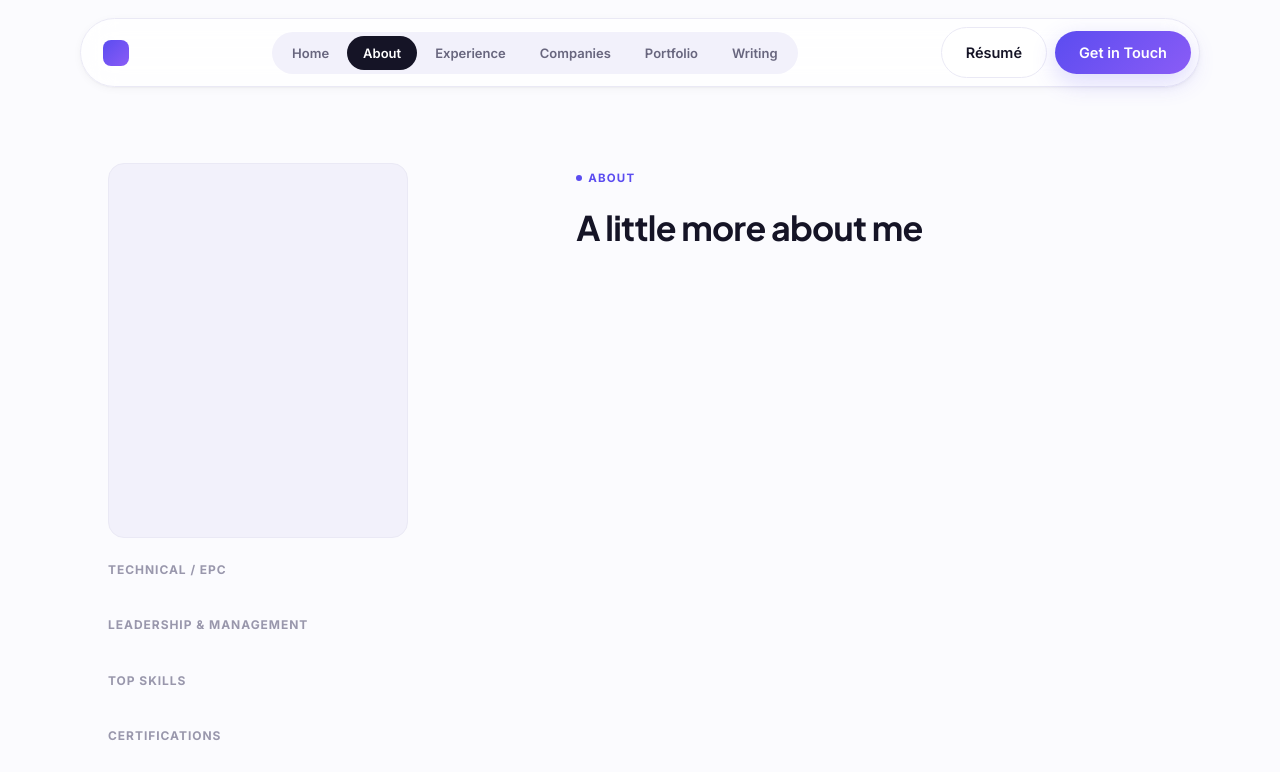
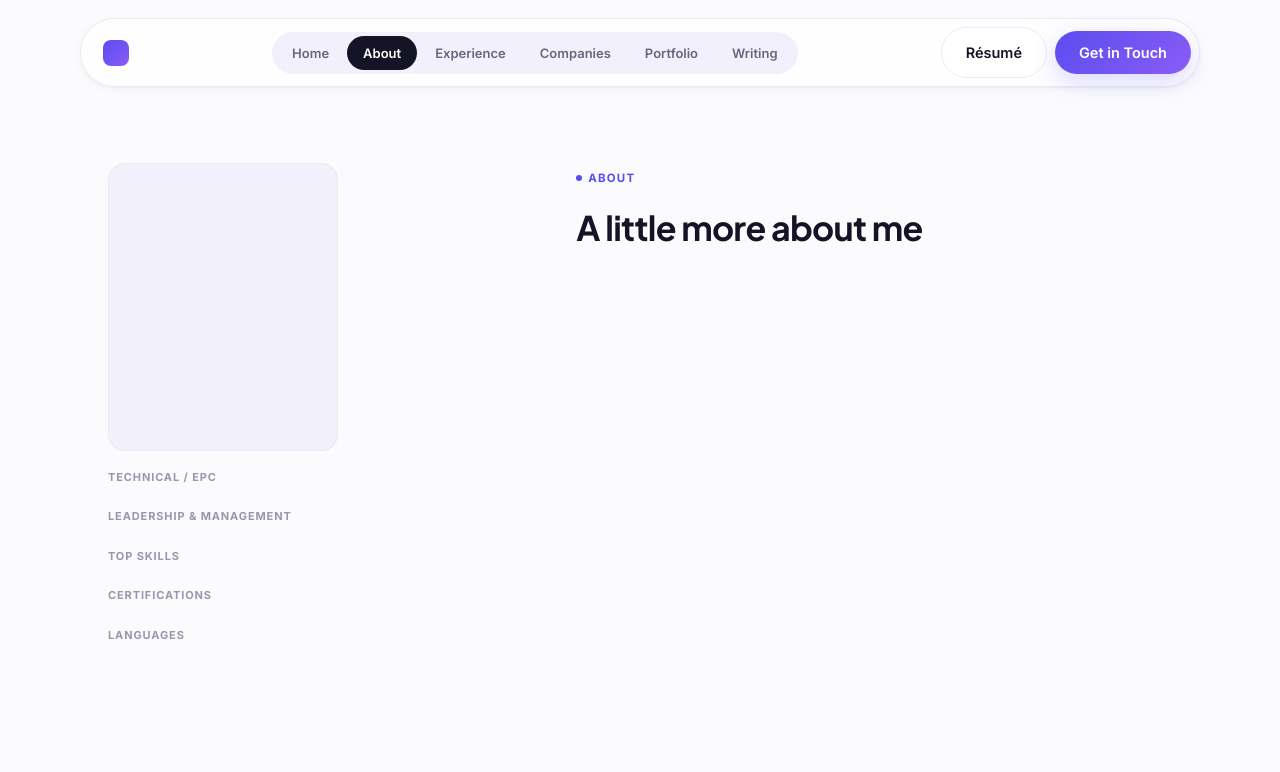
Before and after one commit to galang-site/Personal-Web, a plain HTML site: page index.html in a window 1280 px wide. Both pictures are taken after a click on the button "About". Shown: the top 772 px of the page. Drawn offline with nearby package versions, Linux system fonts and the light colour scheme; no server answers.

Commit message:
Add files via upload

```diff
--- a/assets/styles.css
+++ b/assets/styles.css
@@ -116,7 +116,7 @@
     aspect-ratio:4/5;border-radius:20px;background:var(--bg-soft);border:1px solid var(--line);
     display:flex;align-items:center;justify-content:center;
   }
-  .about-photo{width:100%;max-width:300px;margin-bottom:22px;}
+  .about-photo{width:100%;max-width:230px;margin-bottom:18px;}
   .about-photo img{width:100%;height:auto;display:block;}
   .about-photo .initials{font-family:var(--display);font-size:44px;font-weight:800;color:var(--accent);opacity:.85;}
   .about-photo.is-placeholder{
@@ -219,10 +219,10 @@
   .about-grid{display:grid;grid-template-columns:.9fr 1.3fr;gap:56px;}
   @media (max-width:820px){.about-grid{grid-template-columns:1fr;}}
   .about-text p{color:var(--ink-soft);font-size:15.5px;margin:0 0 16px;}
-  .skill-group{margin-bottom:24px;}
-  .skill-group h4{font-family:var(--sans);font-size:12px;color:var(--ink-faint);text-transform:uppercase;letter-spacing:.08em;margin-bottom:12px;font-weight:700;}
-  .tags{display:flex;flex-wrap:wrap;gap:8px;}
-  .tag{padding:7px 15px;border-radius:999px;background:var(--bg-soft);font-size:13px;font-weight:600;color:var(--ink);}
+  .skill-group{margin-bottom:14px;}
+  .skill-group h4{font-family:var(--sans);font-size:11px;color:var(--ink-faint);text-transform:uppercase;letter-spacing:.08em;margin-bottom:8px;font-weight:700;}
+  .tags{display:flex;flex-wrap:wrap;gap:6px;}
+  .tag{padding:5px 12px;border-radius:999px;background:var(--bg-soft);font-size:12px;font-weight:600;color:var(--ink);}
 
   .timeline{position:relative;border-left:2px solid var(--line);margin-left:10px;}
   .tl-item{position:relative;padding:0 0 40px 34px;}
```
